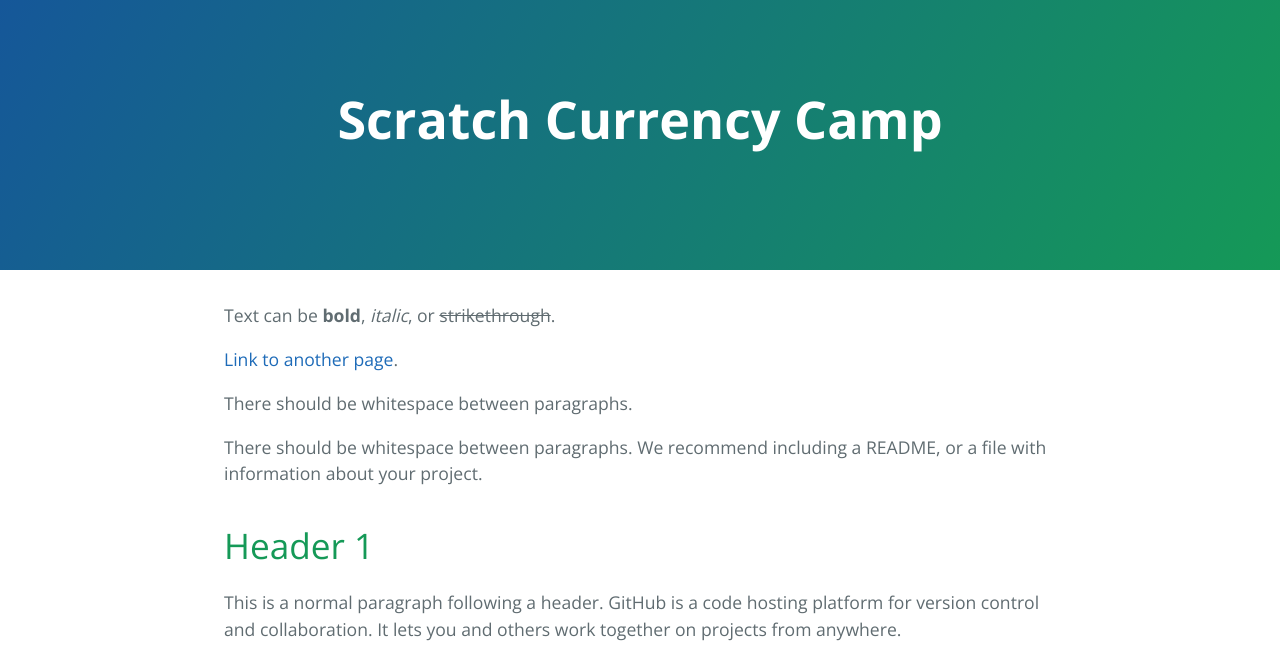
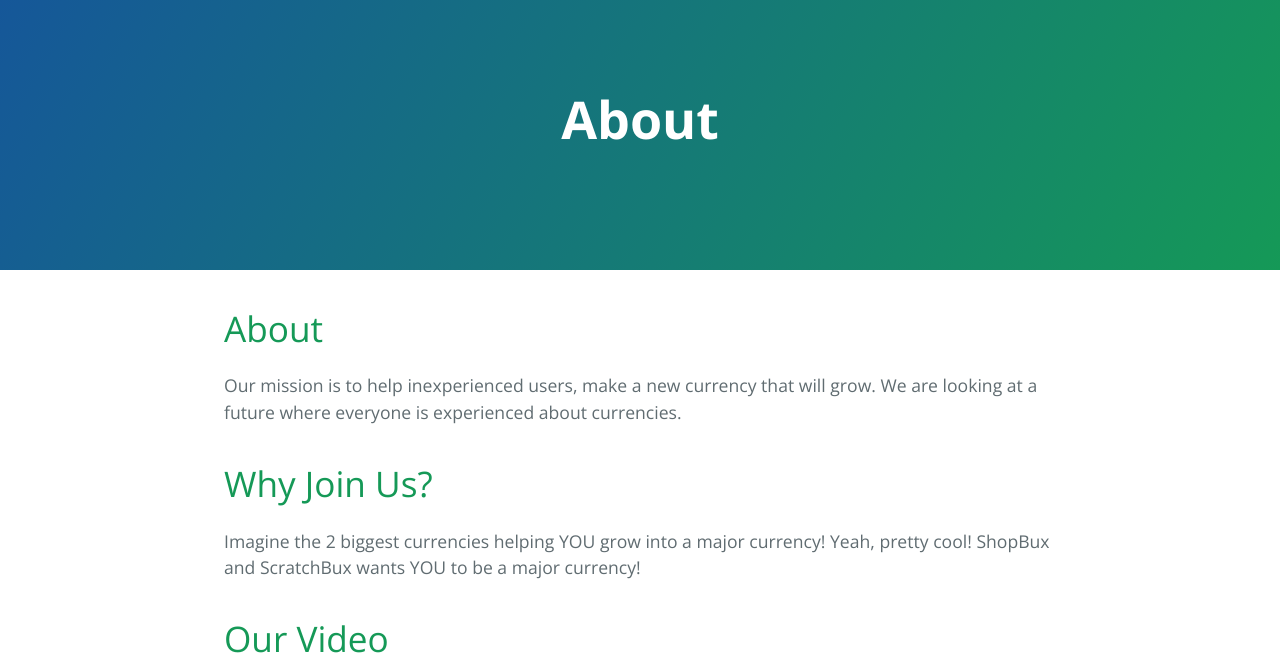
Before and after one commit to scratch-currency-camp/scratch-currency-camp.github.io, a Jekyll site: the page built from index.md, in a window 1280 px wide and 1400 px high. Shown: the top 663 px of the window. Built offline with Jekyll 4.4.1, drawn with Linux system fonts in a browser that asks for light colours; the repository's description, which GitHub fills in, is left out; our own code applies the rules of GitHub Pages for plain Markdown files; some of the changed text lies outside the part shown; grey boxes are pictures that could not be loaded.

Commit message:
Update index.md

````diff
--- a/index.md
+++ b/index.md
@@ -2,122 +2,14 @@
 layout: default
 ---
 
-Text can be **bold**, _italic_, or ~~strikethrough~~.
+# About
 
-[Link to another page](./another-page.html).
+Our mission is to help inexperienced users, make a new currency that will grow. We are looking at a future where everyone is experienced about currencies.
 
-There should be whitespace between paragraphs.
+# Why Join Us?
 
-There should be whitespace between paragraphs. We recommend including a README, or a file with information about your project.
+Imagine the 2 biggest currencies helping YOU grow into a major currency! Yeah, pretty cool! ShopBux and ScratchBux wants YOU to be a major currency!
 
-# Header 1
+# Our Video
 
-This is a normal paragraph following a header. GitHub is a code hosting platform for version control and collaboration. It lets you and others work together on projects from anywhere.
-
-## Header 2
-
-> This is a blockquote following a header.
->
-> When something is important enough, you do it even if the odds are not in your favor.
-
-### Header 3
-
-```js
-// Javascript code with syntax highlighting.
-var fun = function lang(l) {
-  dateformat.i18n = require('./lang/' + l)
-  return true;
-}
-```
-
-```ruby
-# Ruby code with syntax highlighting
-GitHubPages::Dependencies.gems.each do |gem, version|
-  s.add_dependency(gem, "= #{version}")
-end
-```
-
-#### Header 4
-
-*   This is an unordered list following a header.
-*   This is an unordered list following a header.
-*   This is an unordered list following a header.
-
-##### Header 5
-
-1.  This is an ordered list following a header.
-2.  This is an ordered list following a header.
-3.  This is an ordered list following a header.
-
-###### Header 6
-
-| head1        | head two          | three |
-|:-------------|:------------------|:------|
-| ok           | good swedish fish | nice  |
-| out of stock | good and plenty   | nice  |
-| ok           | good `oreos`      | hmm   |
-| ok           | good `zoute` drop | yumm  |
-
-### There's a horizontal rule below this.
-
-* * *
-
-### Here is an unordered list:
-
-*   Item foo
-*   Item bar
-*   Item baz
-*   Item zip
-
-### And an ordered list:
-
-1.  Item one
-1.  Item two
-1.  Item three
-1.  Item four
-
-### And a nested list:
-
-- level 1 item
-  - level 2 item
-  - level 2 item
-    - level 3 item
-    - level 3 item
-- level 1 item
-  - level 2 item
-  - level 2 item
-  - level 2 item
-- level 1 item
-  - level 2 item
-  - level 2 item
-- level 1 item
-
-### Small image
-
-![Octocat](https://github.githubassets.com/images/icons/emoji/octocat.png)
-
-### Large image
-
-![Branching](https://guides.github.com/activities/hello-world/branching.png)
-
-
-### Definition lists can be used with HTML syntax.
-
-<dl>
-<dt>Name</dt>
-<dd>Godzilla</dd>
-<dt>Born</dt>
-<dd>1952</dd>
-<dt>Birthplace</dt>
-<dd>Japan</dd>
-<dt>Color</dt>
-<dd>Green</dd>
-</dl>
-
-```
-Long, single-line code blocks should not wrap. They should horizontally scroll if they are too long. This line should be long enough to demonstrate this.
-```
-
-```
-The final element.
-```
+![Video](http://u.cubeupload.com/smileycreations15/kkDEOz.gif)
````
